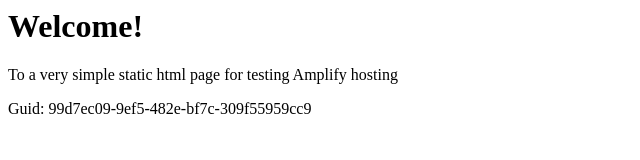
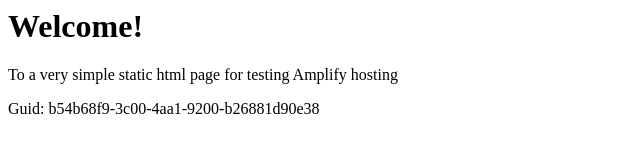
Before and after one commit to aws-aemilia-fra/Github-PR-Commit-Integration-Test-DoNotTouch-GitHubWebhookPushCanaryTest-v1-prod-eu-central-1, a website: page src/index.html in a window 1280 px wide. Shown: the full height of the page, 0-640 px from the left. Drawn offline with Linux system fonts and the light colour scheme.

Commit message:
commit from integ tests

```diff
--- a/src/index.html
+++ b/src/index.html
@@ -12,6 +12,6 @@
 <body>
     <h1>Welcome!</h1>
     <p>To a very simple static html page for testing Amplify hosting</p>
-    <p>Guid: 99d7ec09-9ef5-482e-bf7c-309f55959cc9</p></body>
+    <p>Guid: b54b68f9-3c00-4aa1-9200-b26881d90e38</p></body>
 
 </html>
```
